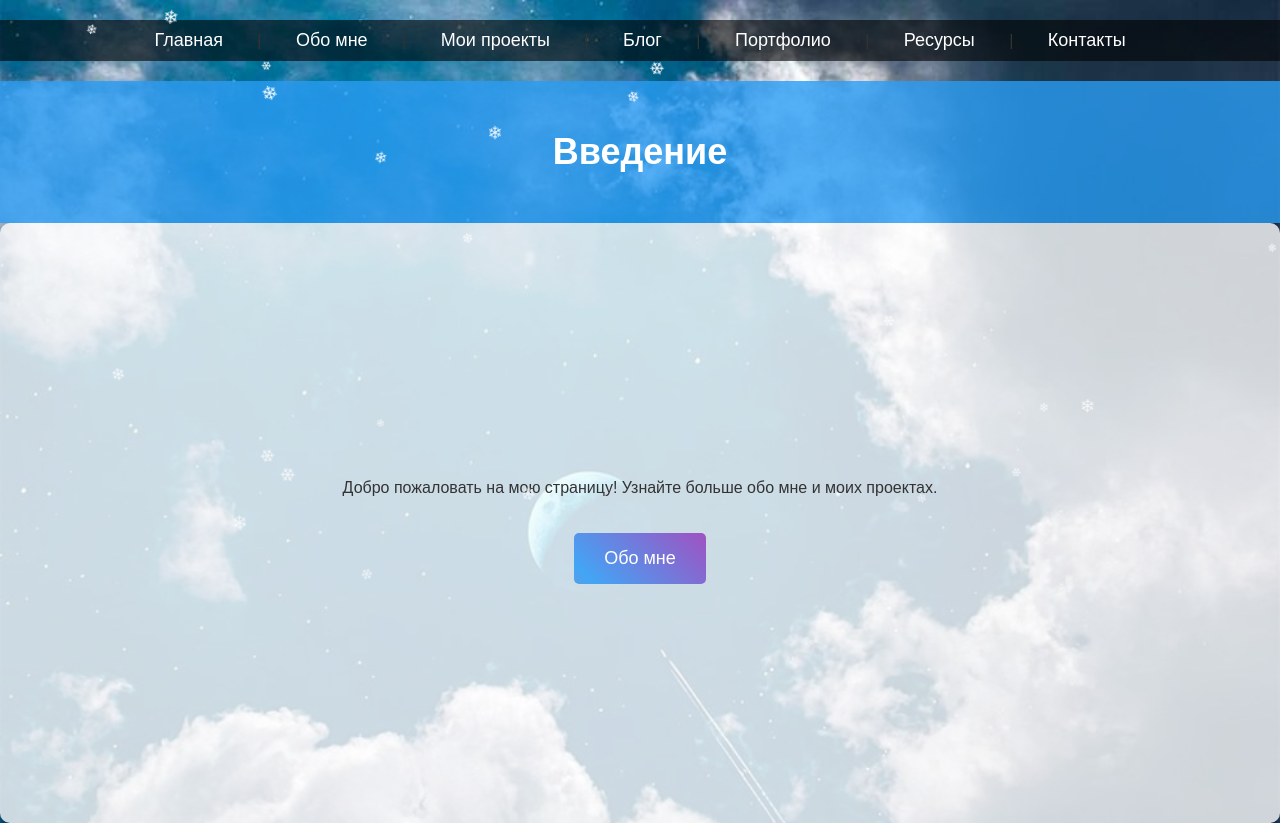
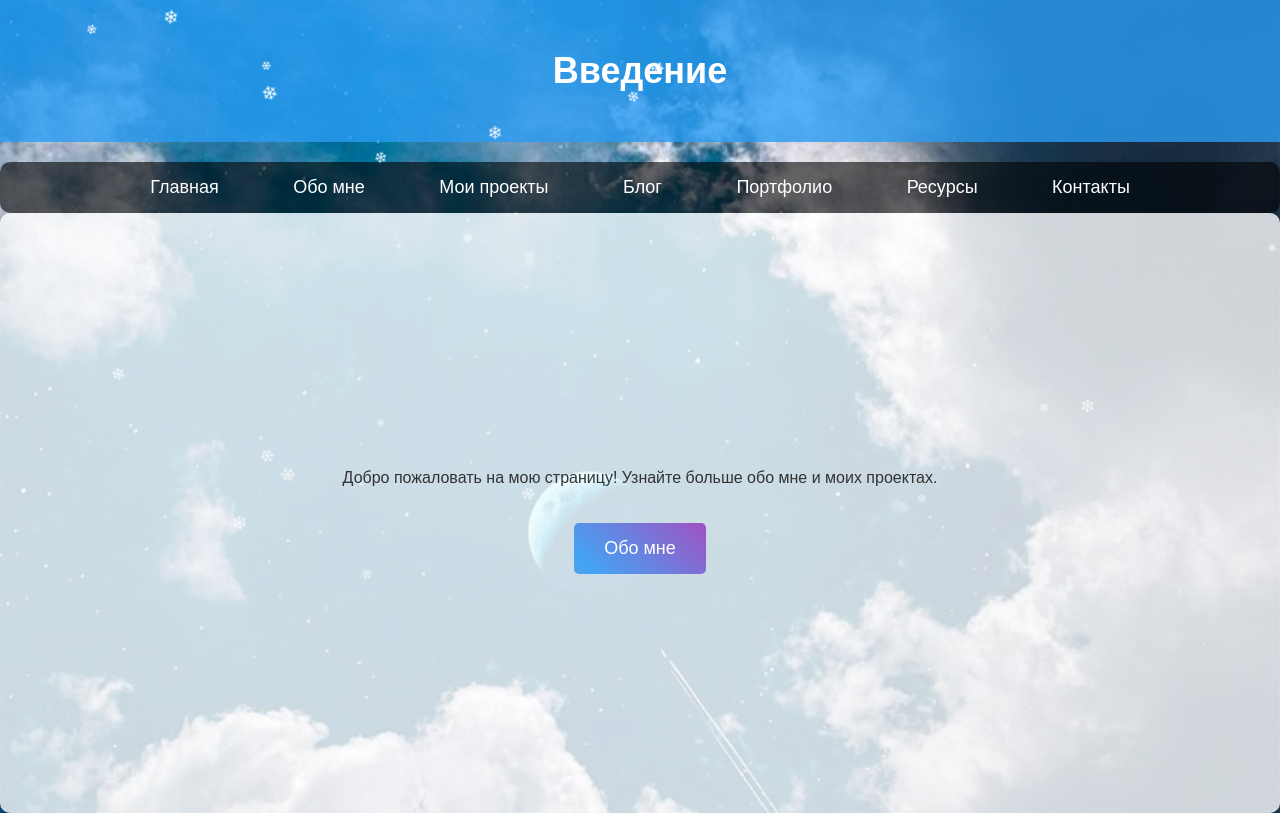
Before and after one commit to karkmiko/abroadwithmera, a plain HTML site: page index.html in a window 1280 px wide. Drawn offline with Linux system fonts and the light colour scheme.

Commit message:
Update index.html

```diff
--- a/index.html
+++ b/index.html
@@ -34,23 +34,43 @@
         /* Навигационное меню */
         nav {
             text-align: center;
-            margin: 20px 0;
+            margin-top: 20px;
             background-color: rgba(0, 0, 0, 0.6);
-            padding: 10px;
+            padding: 15px;
+            border-radius: 10px;
         }
 
         nav a {
             color: white;
             text-decoration: none;
-            padding: 10px 20px;
+            padding: 15px 20px;
             font-size: 18px;
-            margin: 0 10px;
-            transition: background-color 0.3s;
+            margin: 0 15px;
+            border-radius: 5px;
+            transition: all 0.3s ease;
+            position: relative;
         }
 
         nav a:hover {
             background-color: #2a9df4;
-            border-radius: 5px;
+            transform: scale(1.1);
+        }
+
+        nav a:active {
+            animation: pulse 0.6s ease-in-out;
+        }
+
+        /* Пульсация при нажатии */
+        @keyframes pulse {
+            0% {
+                transform: scale(1);
+            }
+            50% {
+                transform: scale(1.2);
+            }
+            100% {
+                transform: scale(1);
+            }
         }
 
         /* Основная часть */
@@ -114,20 +134,20 @@
     </style>
 </head>
 <body>
-    <!-- Навигационное меню -->
-    <nav>
-        <a href="index.html">Главная</a> |
-        <a href="about.html">Обо мне</a> |
-        <a href="projects.html">Мои проекты</a> |
-        <a href="blog.html">Блог</a> |
-        <a href="portfolio.html">Портфолио</a> |
-        <a href="resources.html">Ресурсы</a> |
-        <a href="contacts.html">Контакты</a>
-    </nav>
-
     <header>
         <h1>Введение</h1>
     </header>
+
+    <!-- Навигационное меню -->
+    <nav>
+        <a href="index.html">Главная</a>
+        <a href="about.html">Обо мне</a>
+        <a href="projects.html">Мои проекты</a>
+        <a href="blog.html">Блог</a>
+        <a href="portfolio.html">Портфолио</a>
+        <a href="resources.html">Ресурсы</a>
+        <a href="contacts.html">Контакты</a>
+    </nav>
 
     <main>
         <p>Добро пожаловать на мою страницу! Узнайте больше обо мне и моих проектах.</p>
```
